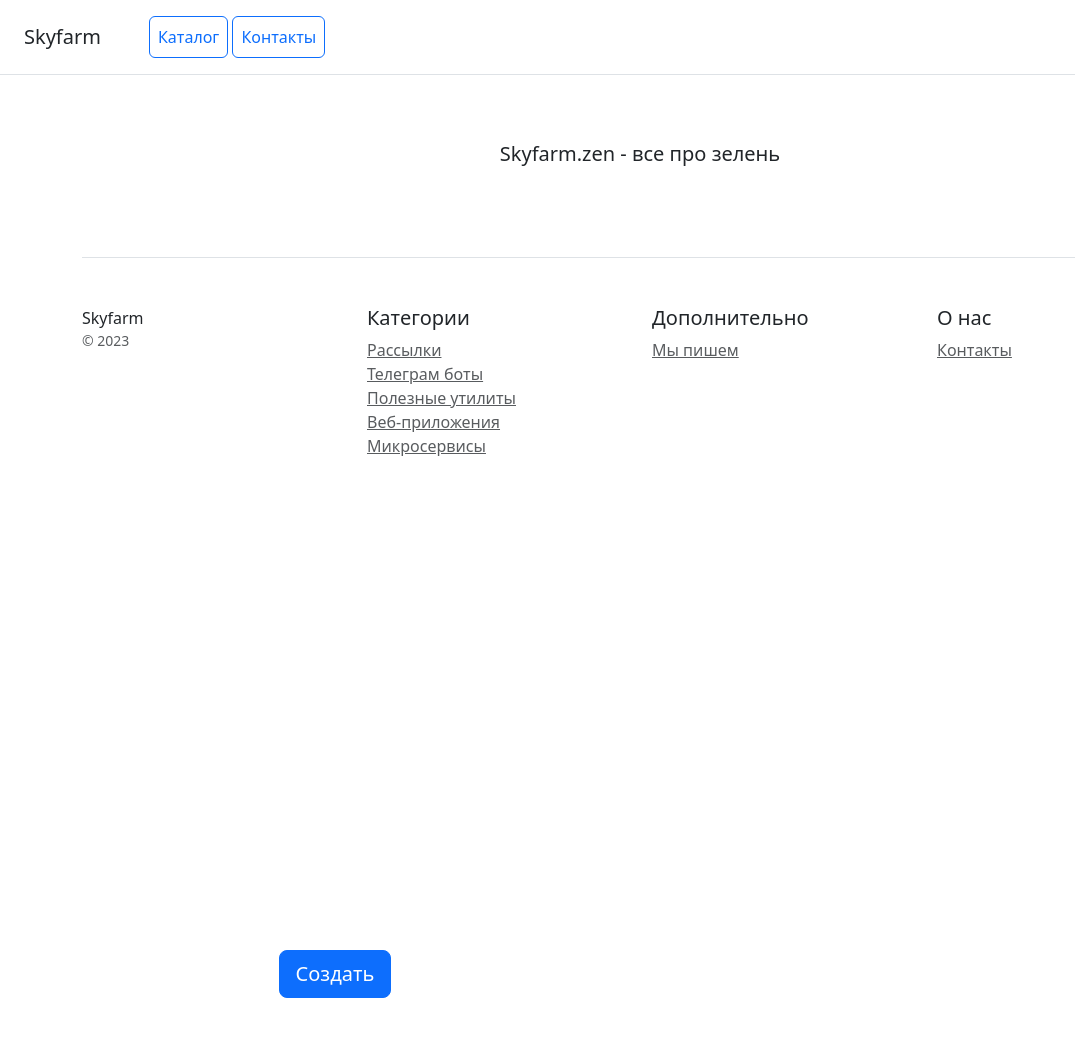
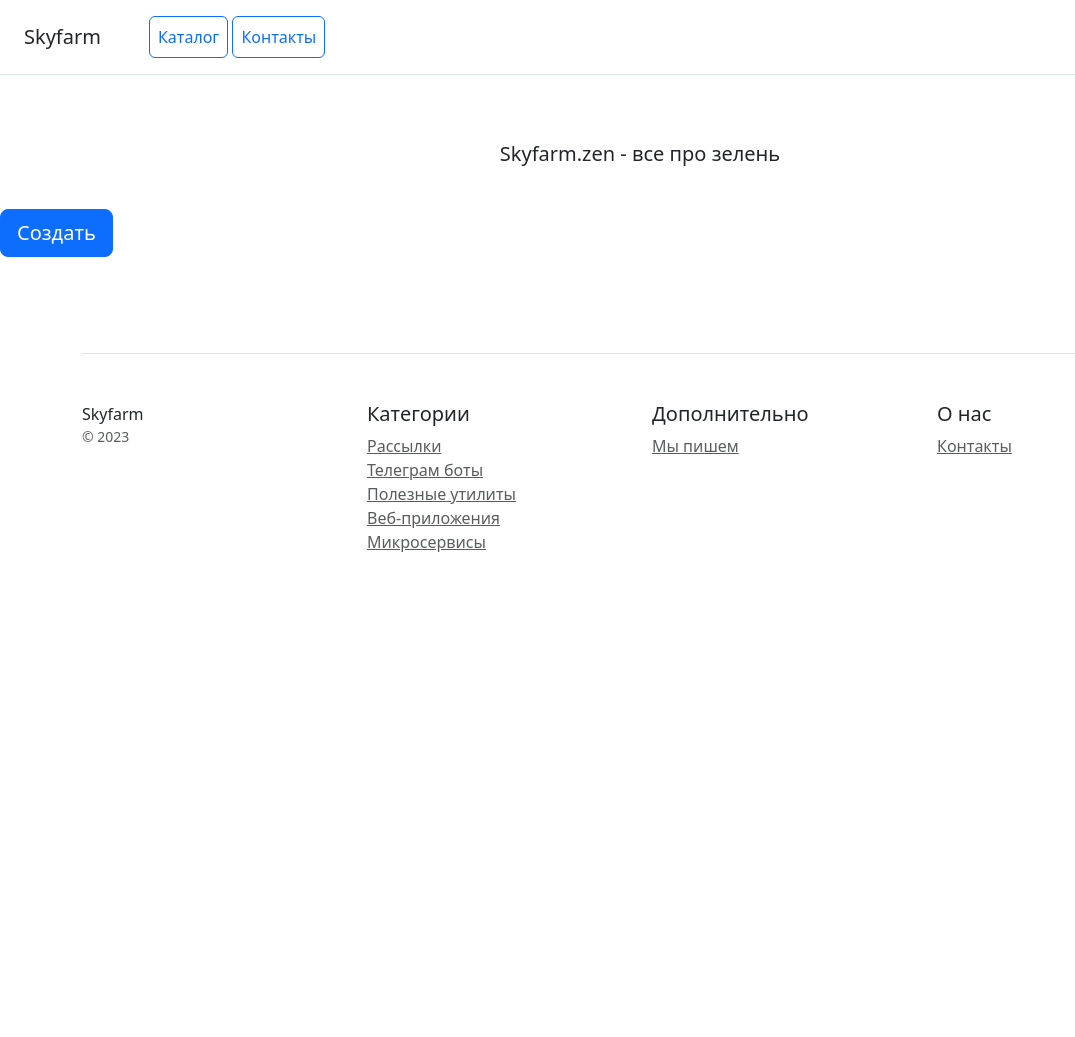
Before and after one commit to zironeed/education_django, a Django app: page /blog/ in a window 1280 px wide. Shown: the top 1037 px of the page, without its empty margins (0-1075 px from the left). Run offline with Django 4.2, Linux system fonts and the light colour scheme; data that the repository does not hold is empty; some libraries are stand-ins or nearby versions.

Commit message:
update for button

```diff
--- a/catalog/templates/catalog/blog_list.html
+++ b/catalog/templates/catalog/blog_list.html
@@ -5,6 +5,10 @@
 
 <div class="pricing-header px-3 py-3 pt-md-5 pb-md-4 mx-auto text-center">
     <p class="lead">Skyfarm.zen - все про зелень</p>
+</div>
+
+<div class="col-6 mb-5">
+    <a href="{% url 'catalog:blog_create' %}" class="w-30 btn btn-lg btn-primary">Создать</a>
 </div>
 
 <div class="row text-center">
@@ -30,10 +34,6 @@
 
     {% endfor %}
 
-    <div class="col-6 col-md" style="position: absolute; top: 950px; left: 15px;">
-        <a href="{% url 'catalog:blog_create' %}" class="w-30 btn btn-lg btn-primary">Создать</a>
-    </div>
-
 </div>
 
 {% endblock %}
```
